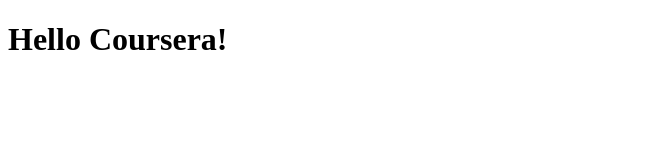
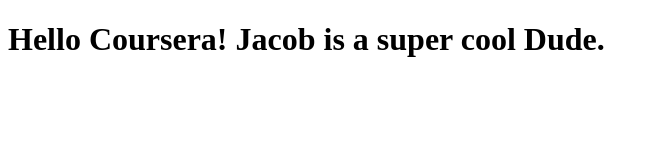
Before and after one commit to IsaacLeab/coursera-Isaac, a plain HTML site: page site/index.html in a window 1280 px wide. Shown: the whole page, without its empty margins (0-659 px from the left). Drawn offline with Linux system fonts and the light colour scheme.

Commit message:
Small addition to our page content.

```diff
--- a/site/index.html
+++ b/site/index.html
@@ -4,6 +4,6 @@
 	<title>Hello Coursera!</title>
 </head>
 <body>
-<h1>Hello Coursera!</h1>
+<h1>Hello Coursera! Jacob is a super cool Dude. </h1>
 </body>
 </html>
```
